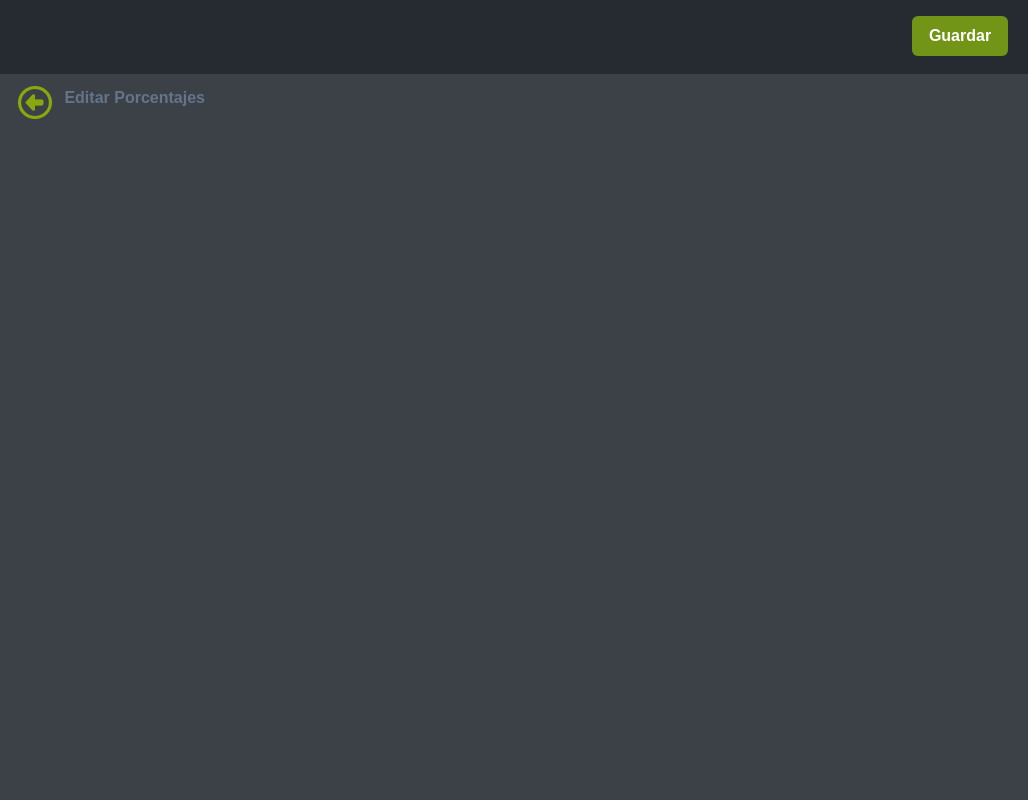
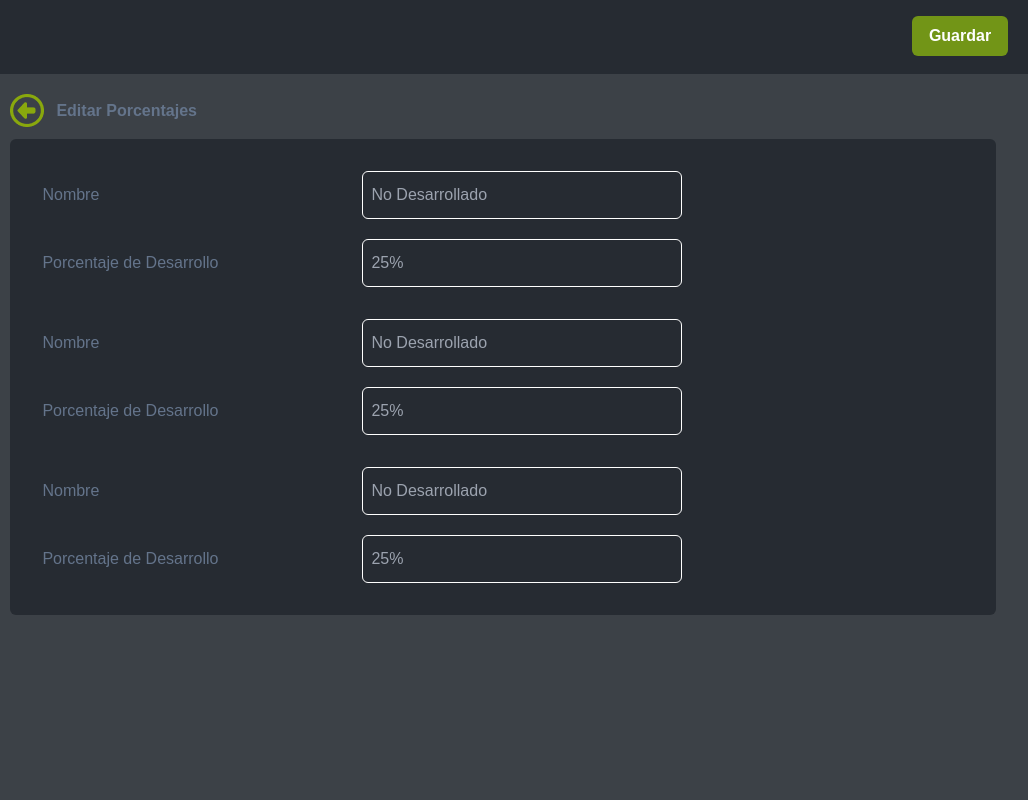
Before and after one commit to Juanfer2102/Despliegue-MISE, an Astro site in the folder Front-end/: page /editarPorcentaje in a window 1280 px wide. Shown: the full height of the page, 252-1280 px from the left. Built offline with nearby package versions, Linux system fonts and the light colour scheme; Astro itself is replaced by a stand-in of ours.

Commit message:
Editar porcentajes arreglado :D

```diff
--- /dev/null
+++ b/Front-end/src/components/inputs/input3.astro
@@ -0,0 +1,33 @@
+---
+interface Props {
+  inputType: string;
+  inputPlaceholder: string;
+  DataType: string;
+}
+
+const { inputType, inputPlaceholder, DataType } = Astro.props;
+---
+
+<style type="text/css">
+    input[type="number"]::-webkit-inner-spin-button,
+    input[type="number"]::-webkit-outer-spin-button {
+      -webkit-appearance: none;
+      margin: 0;
+    }
+    input[type="number"] {
+      -moz-appearance: textfield;
+    }
+  </style>
+
+<div class="text-textBg items-center text-left content-center flex flex-row">
+    <div class="w-80">
+        <p>{DataType}</p>
+    </div>
+    <div>
+        <input class="border w-80 h-12 rounded-md peer border-solid border-white bg-transparent placeholder:pl-2"
+       placeholder={inputPlaceholder}
+       type={inputType}
+    />
+    </div>
+
+</div>
--- a/Front-end/src/pages/editarPorcentaje.astro
+++ b/Front-end/src/pages/editarPorcentaje.astro
@@ -3,6 +3,7 @@ import NavBar from "../components/nav/NavBar.astro";
 import LayoutDashboard from "../layouts/LayoutDashboard.astro";
 import Boton from "../components/inputs/boton.astro";
 import iconGB from "../images/icons/iconsEditUser/GoBack.png";
+import Input3 from "../components/inputs/input3.astro";
 ---
 
 <LayoutDashboard title="Editar Usuario">
@@ -14,12 +15,25 @@ import iconGB from "../images/icons/iconsEditUser/GoBack.png";
       >
         <Boton />
       </div>
-      <div class="bg-greyBg flex flex-col px-10 h-full w-full">
-        <div class="flex flex-row gap-3 text-textBg pt-3 pb-3 font-semibold">
+      <div class="bg-greyBg flex flex-col px-8 h-full w-full">
+        <div class="flex flex-row gap-3 text-textBg pt-5 pb-3 items-center font-semibold">
           <img src={iconGB.src} alt="" />
           <p class="">Editar Porcentajes</p>
         </div>
-        <div class="bg-greyBlack flex flex-col px-10 w-full rounded-md"></div>
+        <div class="bg-greyBlack gap-8 flex flex-col p-8 w-full rounded-md">
+          <div class="flex flex-col gap-5">
+            <Input3 DataType="Nombre" inputPlaceholder="No Desarrollado" inputType="text" />
+            <Input3 DataType="Porcentaje de Desarrollo" inputPlaceholder="25%" inputType="number" />
+          </div>
+          <div class="flex flex-col gap-5">
+            <Input3 DataType="Nombre" inputPlaceholder="No Desarrollado" inputType="text" />
+            <Input3 DataType="Porcentaje de Desarrollo" inputPlaceholder="25%" inputType="number" />
+          </div>
+          <div class="flex flex-col gap-5">
+            <Input3 DataType="Nombre" inputPlaceholder="No Desarrollado" inputType="text" />
+            <Input3 DataType="Porcentaje de Desarrollo" inputPlaceholder="25%" inputType="number" />
+          </div>
+        </div>
       </div>
     </div>
   </main>
--- a/Front-end/src/pages/index.astro
+++ b/Front-end/src/pages/index.astro
@@ -16,5 +16,5 @@ import EmpresasRegistradas from "./empresasRegistradas.astro";
 ---
 
 <Layout title="MISE">
-  <EmpresasRegistradas />
+  <EditarPorcentaje />
 </Layout>
```
